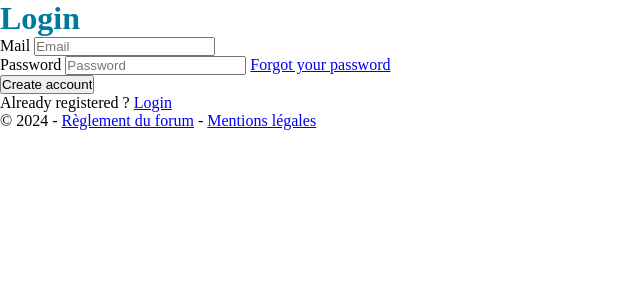
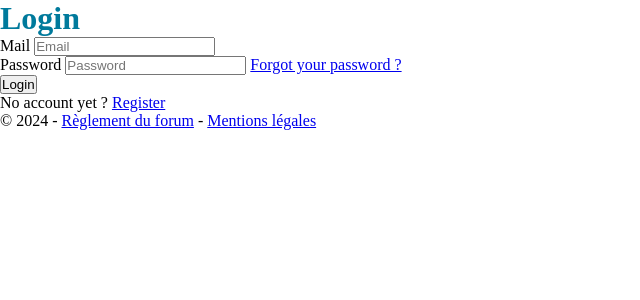
Before and after one commit to EGeldreich/FORUM, a PHP site: page /index.php?ctrl=security&action=loginPage in a window 1280 px wide. Shown: the part 36-336 px from the top of the page, without its empty margins (0-640 px from the left). Run offline with PHP 8.4, Linux system fonts and the light colour scheme; data comes from the database, SQL or seed files in the repository; some libraries are stand-ins or nearby versions.

Commit message:
Fixed login

```diff
--- a/controller/TopicController.php
+++ b/controller/TopicController.php
@@ -40,7 +40,7 @@ class TopicController extends AbstractController implements ControllerInterface
     }
 
     public function newTopic(){
-
+        $this->restrictTo('user');
         return [
             "view" => VIEW_DIR."/forum/newTopic.php",
             "meta_description" => "New topic page",
--- a/model/entities/User.php
+++ b/model/entities/User.php
@@ -15,7 +15,8 @@ final class User extends Entity{
     private $mail;
     private $role;
     private $registrationDate;
-    private $totalTopicsPosts;  // champ non mappé
+
+    private $totalTopicsPosts;  // champs non mappé
     private $totalPosts;
     private $totalTopics;
 
--- a/view/authentification/login.php
+++ b/view/authentification/login.php
@@ -18,11 +18,11 @@
         <div class="input-and-label column">
             <label for="password">Password</label>
             <input type="password" name="password" id="password" placeholder="Password" required>
-            <a class="form-link__mini" href="#">Forgot your password</a>
+            <a class="form-link__mini" href="#">Forgot your password ?</a>
         </div>
 
-        <input type="submit" value="Create account" value="register">
+        <input type="submit" value="Login" name="login">
     </form>
 
-    <p>Already registered ? <a class="form-link" href="index.php?ctrl=security&action=loginPage">Login</a></p>
+    <p>No account yet ? <a class="form-link" href="index.php?ctrl=security&action=registerPage">Register</a></p>
 </div>
```
Also changed, not shown: controller/SecurityController.php (line endings or trailing spaces).
